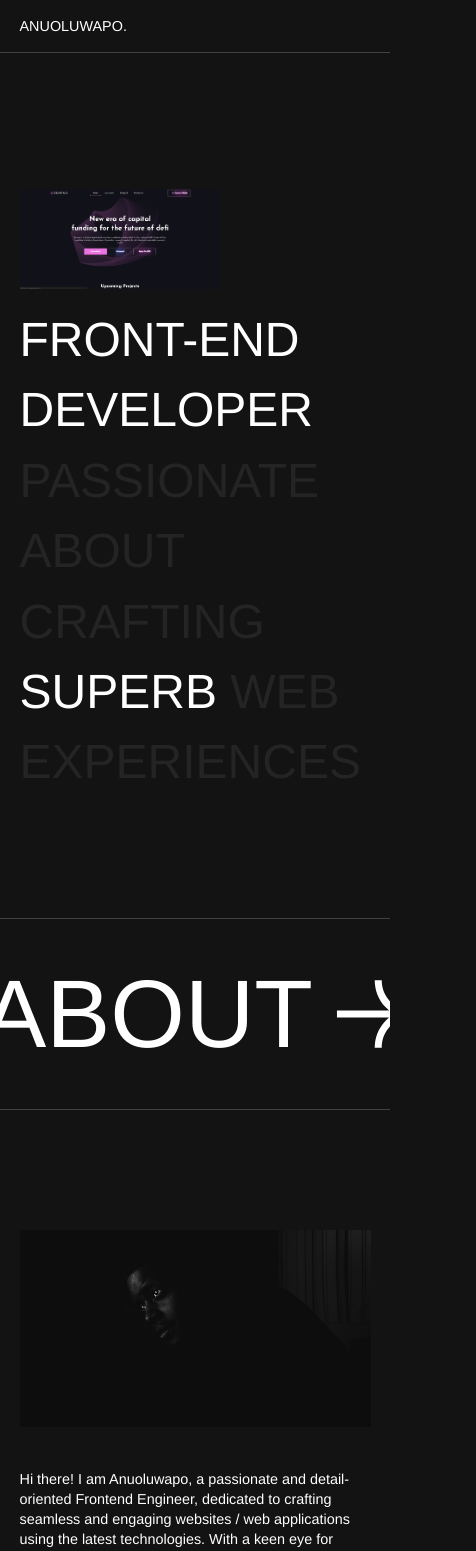
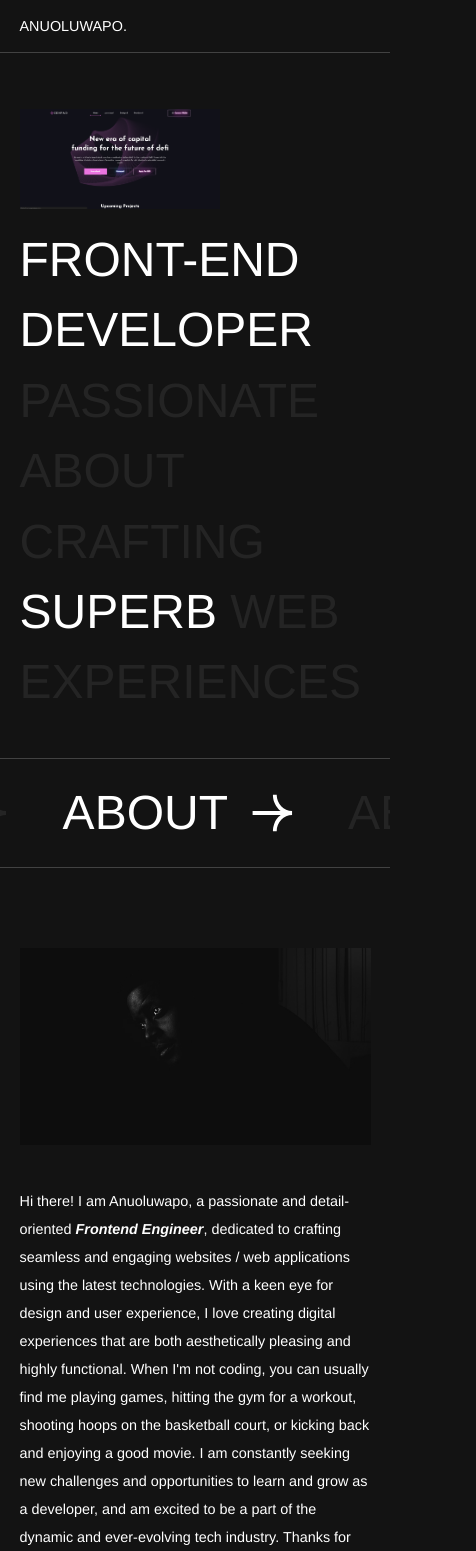
Before and after one commit to Anu-oluwapo/portfolio-v2, a Vue app: page / in a window 390 px wide. Shown: the top 1551 px of the page, 476 px wide, since content can reach past the window. Built offline with nearby package versions, Linux system fonts and the light colour scheme.

Commit message:
Responsive Changes

```diff
--- a/src/assets/main.scss
+++ b/src/assets/main.scss
@@ -11,6 +11,7 @@
 html,body {
   width: 100%;
   overscroll-behavior: none;
+  overflow-x: hidden;
   min-height: 100%;
 }
 
@@ -51,6 +52,10 @@ h1{
   @media (min-width: $large) {
     font-size: 10rem;
   }
+
+  @media (max-width: $small) {
+      font-size: 6rem;
+    }
 
 }
 
@@ -213,8 +218,19 @@ header{
 
   }
 
+  br{
+  @media (max-width: 700px) {
+    display: none;
+  }
+
+}
+
   padding: 15rem 0;
   border-bottom: 1px solid $neutral2;
+
+  @media (max-width: $small) {
+      padding: 5rem 0rem;
+    }
 
   .text-content{
     flex-grow: 1;
@@ -243,13 +259,6 @@ header{
       display: inline-block;
     }
   }
-}
-
-br{
-  @media (max-width: 700px) {
-    display: none;
-  }
-
 }
 
 .scroller{
@@ -322,6 +331,14 @@ br{
   width: 100%;
   overflow: hidden;
   justify-content: center;
+
+  @media (max-width: $small) {
+    .arrow{
+    width: 5rem;
+  }
+
+  padding: 2.5rem 0;
+  }
 
   .content{
     display: flex;
@@ -414,6 +431,11 @@ br{
 
     P{
       display: inline-block;
+      line-height: 3.5rem;
+
+      b{
+        font-style: italic;
+      }
     }
 
     .btn{
@@ -433,7 +455,9 @@ br{
     justify-content: center;
     width: 100%;
     padding: 15rem 0;
-    // height: 80vh;
+    @media (max-width: $small) {
+    padding: 10rem 0;
+    }
   }
   .container:hover{
     .image-border{
@@ -577,6 +601,10 @@ br{
     overflow: hidden;
     div{
       margin: 5rem 0;
+
+      @media (max-width: $small) {
+        margin: 1rem 0;
+      }
     }
   }
 
@@ -584,6 +612,10 @@ br{
     display: flex;
     justify-content: space-around;
     gap: 10px;
+    @media (max-width: $small) {
+      font-size: 4rem;
+    }
+
     // overflow: hidden;
 
     span{
@@ -614,11 +646,20 @@ br{
     width: 100%;
     display: flex;
     justify-content: end;
+
+  @media (max-width: $xSmall) {
+    margin: 3rem 0;
+  }
+
+
     li{
       margin: 4rem 5rem;
       list-style-type: none;
       transition: all .3s ease;
 
+      @media (max-width: $xSmall) {
+        margin: 4rem 0;
+      }
 
       a{
         font-size: $p-font-size;
@@ -684,6 +725,10 @@ br{
           color: $white;
           cursor: pointer;
           position: relative;
+          @media (max-width: $xSmall) {
+            font-size: 4rem;
+            margin-bottom: -3rem;
+          }
 
 
           &:nth-child(1)::after{
--- a/src/components/About.vue
+++ b/src/components/About.vue
@@ -9,17 +9,18 @@
 
       <div class="text">
         <p>
-          Hi there! I am Anuoluwapo, a passionate and detail-oriented Frontend
-          Engineer, dedicated to crafting seamless and engaging websites / web
-          applications using the latest technologies. With a keen eye for design
-          and user experience, I love creating digital experiences that are both
-          aesthetically pleasing and highly functional. When I'm not coding, you
-          can usually find me playing games, hitting the gym for a workout,
-          shooting hoops on the basketball court, or kicking back and enjoying a
-          good movie. I am constantly seeking new challenges and opportunities
-          to learn and grow as a developer, and am excited to be a part of the
-          dynamic and ever-evolving tech industry. Thanks for stopping by, and I
-          look forward to connecting with you soon!
+          Hi there! I am Anuoluwapo, a passionate and detail-oriented
+          <b>Frontend Engineer</b>, dedicated to crafting seamless and engaging
+          websites / web applications using the latest technologies. With a keen
+          eye for design and user experience, I love creating digital
+          experiences that are both aesthetically pleasing and highly
+          functional. When I'm not coding, you can usually find me playing
+          games, hitting the gym for a workout, shooting hoops on the basketball
+          court, or kicking back and enjoying a good movie. I am constantly
+          seeking new challenges and opportunities to learn and grow as a
+          developer, and am excited to be a part of the dynamic and
+          ever-evolving tech industry. Thanks for stopping by, and I look
+          forward to connecting with you soon!
         </p>
 
         <a href="#" @click="lenis.scrollTo('#contact')"
--- a/src/components/Skills.vue
+++ b/src/components/Skills.vue
@@ -4,9 +4,10 @@
     <div class="skills">
       <div class="skillset--1">
         <h2>
-          <span>Javascript</span> . <span>Typescript</span> .
-          <span>VueJS</span> . <span>ReactJS</span> . <span>Javascript</span> .
-          <span>Typescript</span> . <span>VueJS</span> . <span>ReactJS</span>
+          <span>Javascript</span> . <span>ReactJS</span> .
+          <span>Typescript</span> . <span>VueJS</span> .
+          <span>Javascript</span> . <span>ReactJS</span> .
+          <span>Typescript</span> . <span>VueJS</span>
         </h2>
       </div>
       <div class="skillset--2">
--- a/src/components/icons/Switch.vue
+++ b/src/components/icons/Switch.vue
@@ -15,12 +15,12 @@ let active = ref(true);
 @import "@/assets/variables.scss";
 
 .switch-icon {
-  border: 1.5px solid $neutral;
-  border-radius: 100px;
+  border: 0.15rem solid $neutral;
+  border-radius: 10rem;
   display: flex;
 
   div {
-    margin: 5px;
+    margin: 0.5rem;
     display: flex;
     align-items: center;
     justify-content: center;
@@ -35,7 +35,7 @@ let active = ref(true);
 
   .ball {
     background: $white;
-    border-radius: 100px;
+    border-radius: 10rem;
     align-items: center;
     cursor: default;
     transition: all 0.3s ease;
@@ -43,7 +43,7 @@ let active = ref(true);
     z-index: -1;
   }
   .active {
-    transform: translateX(40px);
+    transform: translateX(4rem);
   }
 }
 </style>
```
